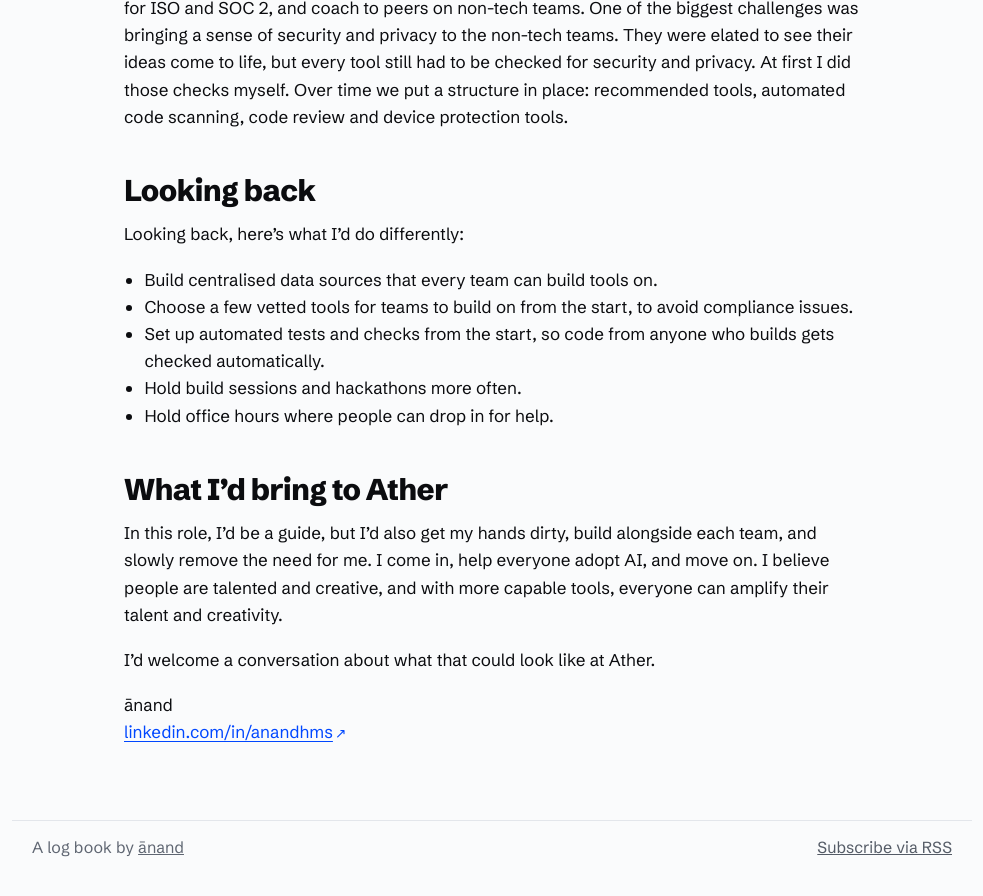
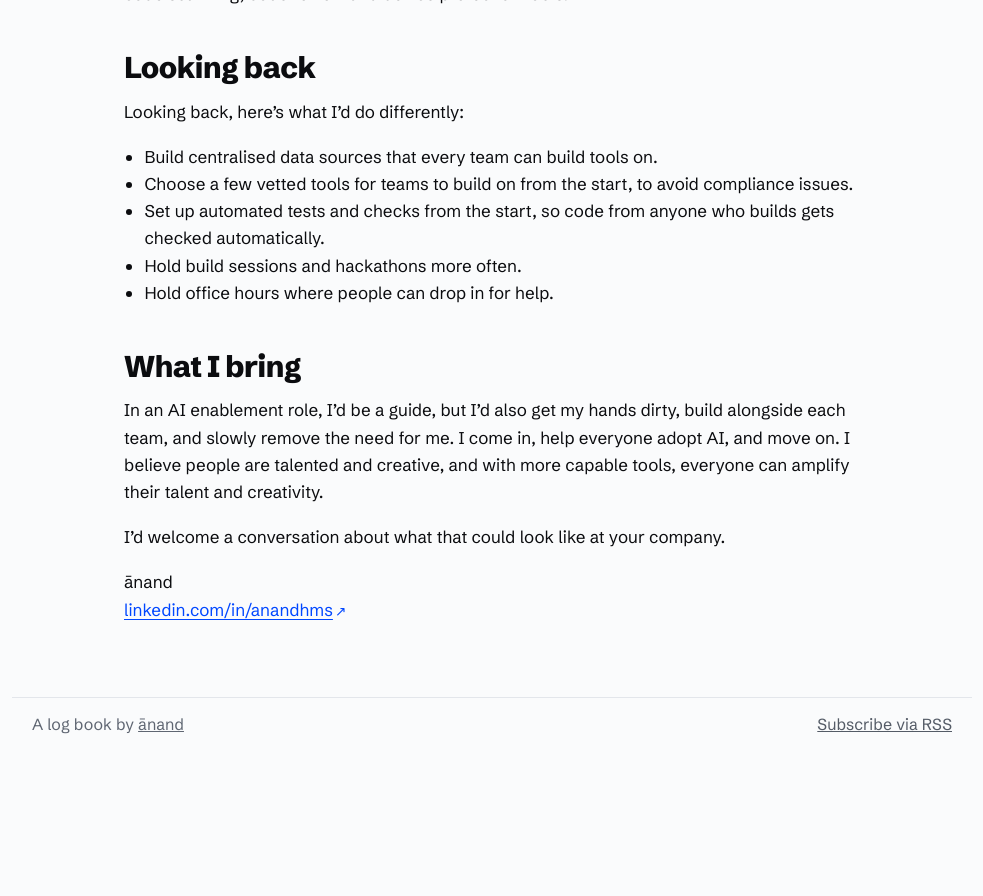
Before and after one commit to and/and.github.io, a Jekyll site: the page built from ather.md, in a window 1280 px wide and 900 px high, scrolled down 3084 px. Shown: the top 896 px of the window, without its empty margins (148-1131 px from the left). Built offline with Jekyll 4.4.1, drawn with Linux system fonts in a browser that asks for light colours; after the commit the page ends 3861 px from its top, so only the background shows below that; some of the changed text lies outside the part shown.

Commit message:
Make Rocketium AI adoption note company-neutral
Co-Authored-By: Claude Opus 5.5 <noreply@anthropic.com>

```diff
--- a/ather.md
+++ b/ather.md
@@ -1,6 +1,6 @@
 ---
 layout: post
-title: "AI Adoption at Rocketium – Note for Ather"
+title: "AI Adoption at Rocketium"
 date: 2026-10-26 14:30:00 +0530
 permalink: /ather/
 sitemap: false
@@ -45,9 +45,7 @@ sitemap: false
 }
 </style>
 
-Hi,
-
-I came across the AI Enablement Lead role at Ather on LinkedIn. For the past two and a half years I've been inside the kind of shift this role exists to drive. It happened at Rocketium, a company of 50+ people, not a large organization.
+For the past two and a half years I've been inside the kind of shift AI enablement roles exist to drive. It happened at Rocketium, a company of 50+ people, not a large organization.
 
 ## Before and after
 
@@ -115,11 +113,11 @@ Looking back, here's what I'd do differently:
 - Hold build sessions and hackathons more often.
 - Hold office hours where people can drop in for help.
 
-## What I'd bring to Ather
+## What I bring
 
-In this role, I'd be a guide, but I'd also get my hands dirty, build alongside each team, and slowly remove the need for me. I come in, help everyone adopt AI, and move on. I believe people are talented and creative, and with more capable tools, everyone can amplify their talent and creativity.
+In an AI enablement role, I'd be a guide, but I'd also get my hands dirty, build alongside each team, and slowly remove the need for me. I come in, help everyone adopt AI, and move on. I believe people are talented and creative, and with more capable tools, everyone can amplify their talent and creativity.
 
-I'd welcome a conversation about what that could look like at Ather.
+I'd welcome a conversation about what that could look like at your company.
 
 ānand
 [linkedin.com/in/anandhms](https://www.linkedin.com/in/anandhms/)
```
